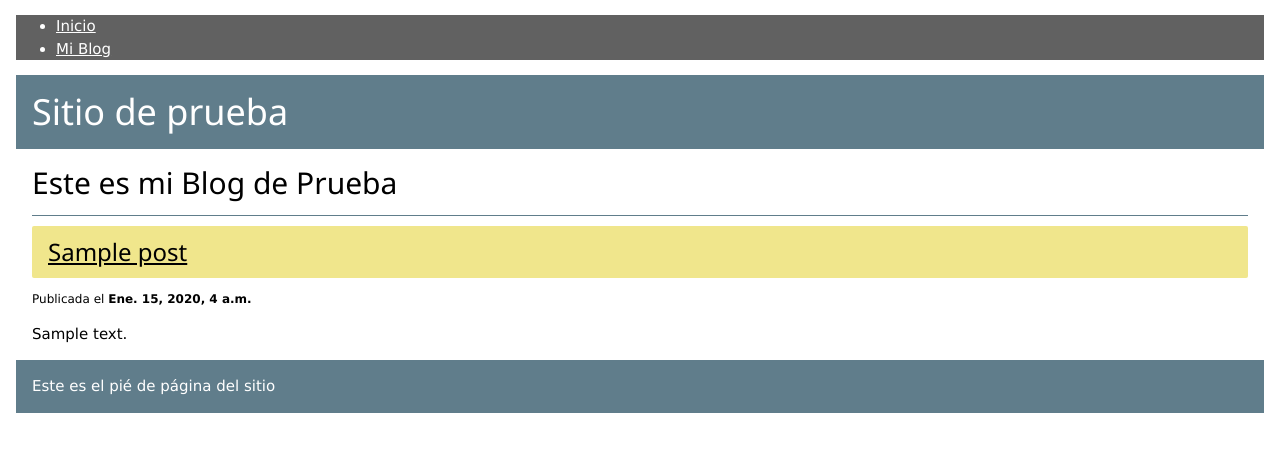
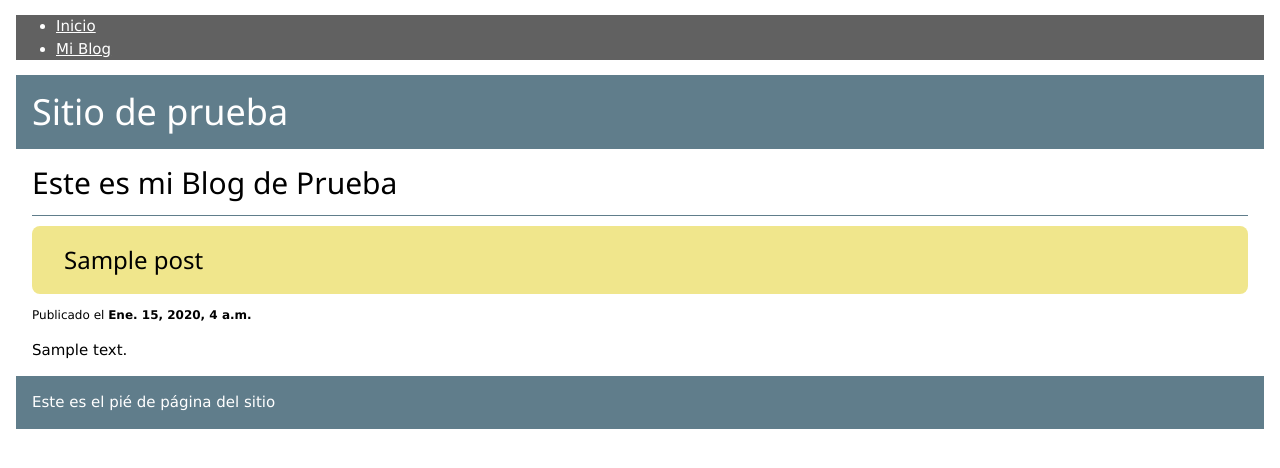
Before and after one commit to cereus/my-first-blog, a Django app: template blog/templates/blog/post_list.html in a window 1280 px wide. Shown: the top 468 px of the page. Run offline with Django 3.2, Linux system fonts and the light colour scheme; the template is opened without the code that fills it: values that come from a table or form of the project are taken from there, others are empty; tables that the repository leaves empty hold one stand-in row (values such as "Sample post").

```diff
--- a/blog/templates/blog/post_list.html
+++ b/blog/templates/blog/post_list.html
@@ -14,10 +14,11 @@
     </div>
 
     {% for post in posts %}
-        <h3 class="w3-round-small w3-khaki w3-padding">
-            <a href="{% url 'blog.views.post_detail' pk=post.pk %}">{{ post.title }}</a>
+        <!-- <h3 class="w3-round-large w3-khaki w3-padding"> -->
+        <h3 class="w3-round-large w3-khaki w3-padding">
+            <a class="w3-btn w3-khaki" href="{% url 'blog.views.post_detail' pk=post.pk %}">{{ post.title }}</a>
         </h3>
-        <p class="w3-small">Publicada el <strong>{{ post.published_date }}</strong></p>
+        <p class="w3-small">Publicado el <strong>{{ post.published_date }}</strong></p>
         <p>{{ post.text|linebreaks }}</p>
     {% endfor %}
 
```
